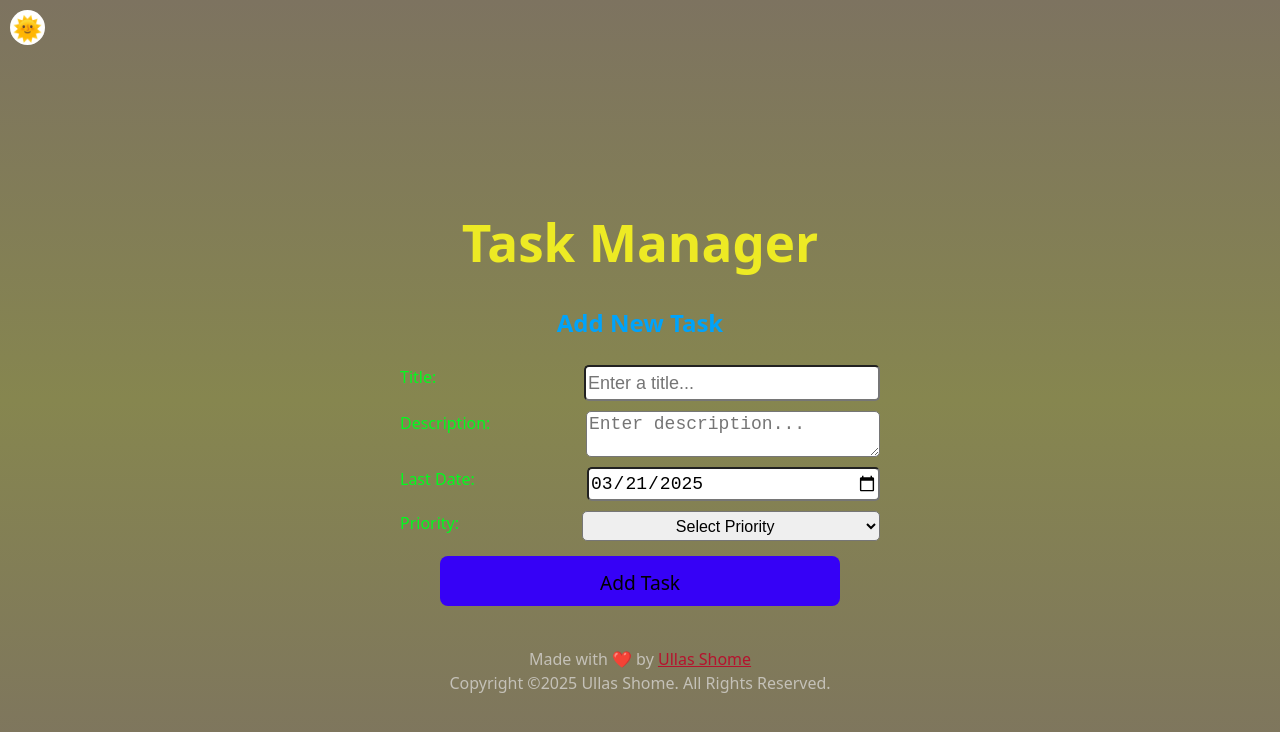
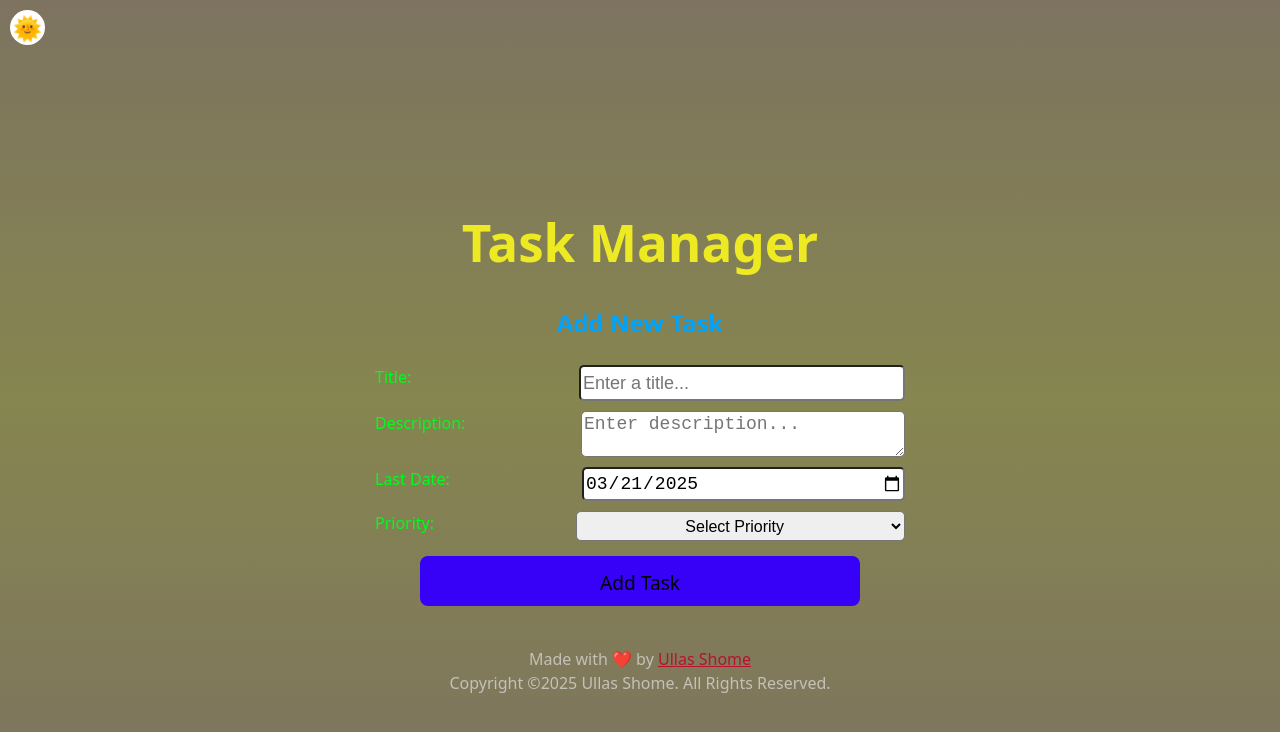
Before and after one commit to ShresthaShome/task-manager, a React (Vite) app: page / in a window 1280 px wide. Shown: the top 732 px of the page. Built offline with nearby package versions, Linux system fonts and the light colour scheme.

Commit message:
Deployment

```diff
--- a/src/assets/css/style.css
+++ b/src/assets/css/style.css
@@ -18,7 +18,7 @@
 main {
   margin-top: 50px;
   padding: 25px;
-  min-width: 300px;
+  min-width: 400px;
 }
 
 .add {
@@ -158,7 +158,7 @@ a {
 
 @media screen and (min-width: 800px) {
   main {
-    min-width: 500px;
+    min-width: 550px;
   }
 }
 
--- a/src/components/Slot.jsx
+++ b/src/components/Slot.jsx
@@ -34,7 +34,13 @@ export default function Slot({ id, iTask, onDelete, setTasks }) {
             id={`checkbox-${id}`}
             style={{ display: `${!edit ? "block" : "none"}` }}
           />
-          <div onClick={onSlotClick}>
+          <div
+            onClick={onSlotClick}
+            style={{
+              textDecoration:
+                task.status === "Completed" ? "line-through" : "none",
+            }}
+          >
             <strong>{task.title}</strong> -{" "}
             {task.description.length > 20
               ? `${task.description.substring(0, 20)}...`
```
